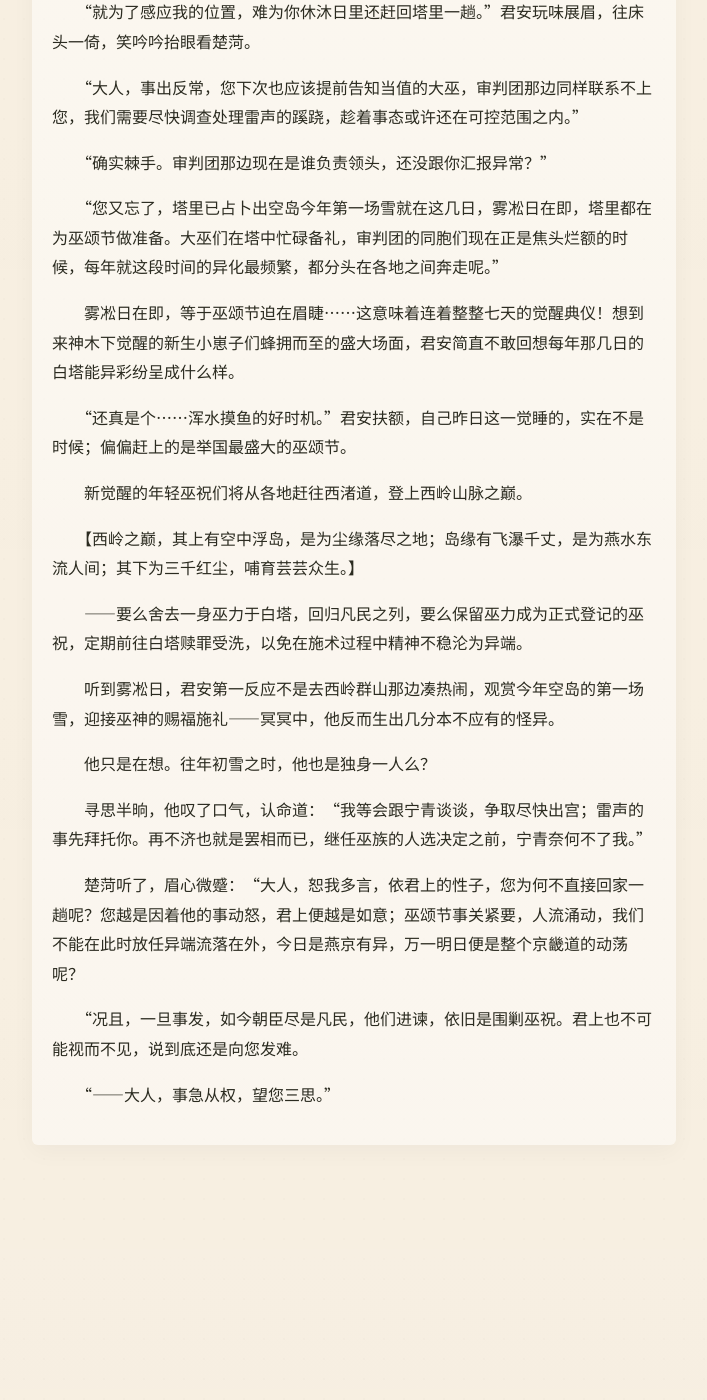
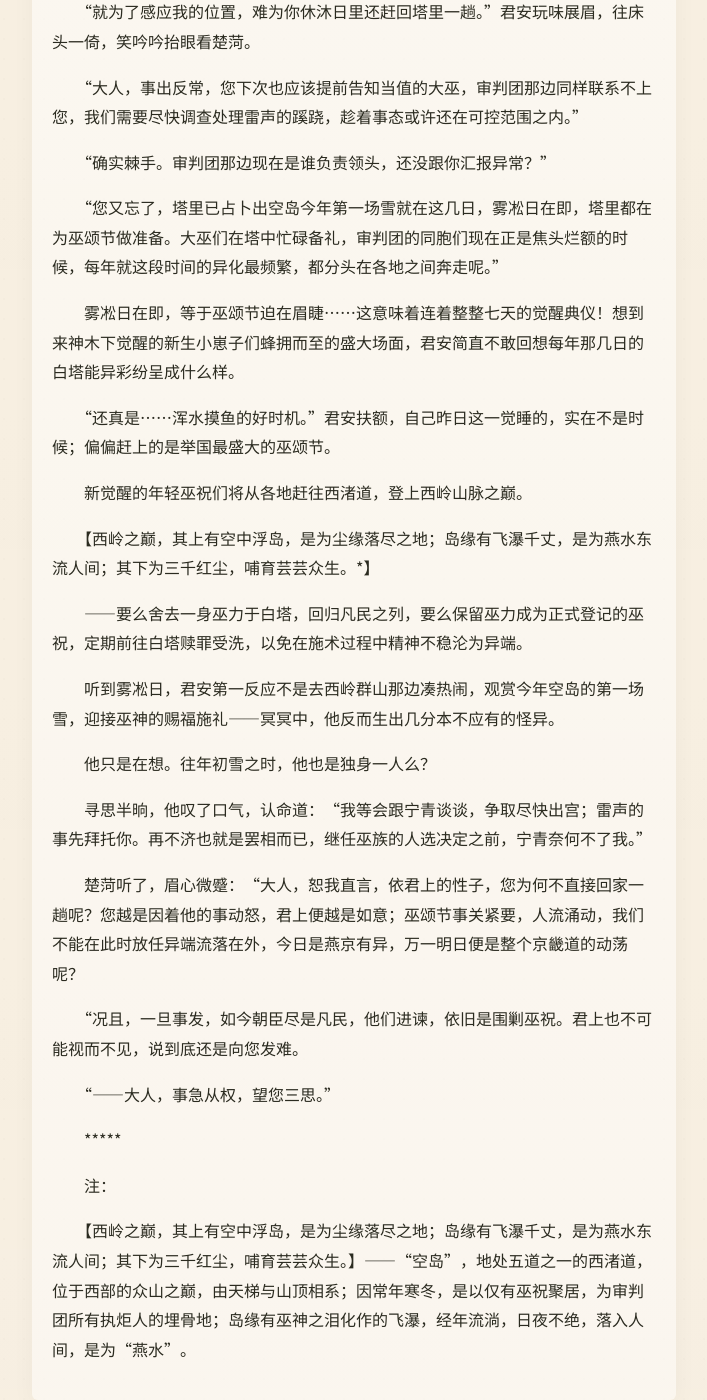
Before and after one commit to LotusSaverin/TheLeaf-BorneDream, a Jekyll site: the page built from chapter-02.md, in a window 1280 px wide and 1400 px high, scrolled down 4351 px. Shown: the whole window, without its empty margins (286-993 px from the left). Built offline with Jekyll 4.4.1, drawn with Linux system fonts in a browser that asks for light colours; some web fonts are replaced; our own code applies the rules of GitHub Pages for plain Markdown files; before the commit the page ends 5496 px from its top, so only the background shows below that.

Commit message:
Fix typos and improve clarity in chapter-02.md

```diff
--- a/chapter-02.md
+++ b/chapter-02.md
@@ -148,11 +148,11 @@
 
 　　雾凇日在即，等于巫颂节迫在眉睫……这意味着连着整整七天的觉醒典仪！想到来神木下觉醒的新生小崽子们蜂拥而至的盛大场面，君安简直不敢回想每年那几日的白塔能异彩纷呈成什么样。
 
-　　“还真是个……浑水摸鱼的好时机。”君安扶额，自己昨日这一觉睡的，实在不是时候；偏偏赶上的是举国最盛大的巫颂节。
+　　“还真是……浑水摸鱼的好时机。”君安扶额，自己昨日这一觉睡的，实在不是时候；偏偏赶上的是举国最盛大的巫颂节。
 
 　　新觉醒的年轻巫祝们将从各地赶往西渚道，登上西岭山脉之巅。
 
-　　【西岭之巅，其上有空中浮岛，是为尘缘落尽之地；岛缘有飞瀑千丈，是为燕水东流人间；其下为三千红尘，哺育芸芸众生。】
+　　【西岭之巅，其上有空中浮岛，是为尘缘落尽之地；岛缘有飞瀑千丈，是为燕水东流人间；其下为三千红尘，哺育芸芸众生。*】
 
 　　——要么舍去一身巫力于白塔，回归凡民之列，要么保留巫力成为正式登记的巫祝，定期前往白塔赎罪受洗，以免在施术过程中精神不稳沦为异端。
 
@@ -162,8 +162,14 @@
 
 　　寻思半晌，他叹了口气，认命道：“我等会跟宁青谈谈，争取尽快出宫；雷声的事先拜托你。再不济也就是罢相而已，继任巫族的人选决定之前，宁青奈何不了我。”
 
-　　楚菏听了，眉心微蹙：“大人，恕我多言，依君上的性子，您为何不直接回家一趟呢？您越是因着他的事动怒，君上便越是如意；巫颂节事关紧要，人流涌动，我们不能在此时放任异端流落在外，今日是燕京有异，万一明日便是整个京畿道的动荡呢？
+　　楚菏听了，眉心微蹙：“大人，恕我直言，依君上的性子，您为何不直接回家一趟呢？您越是因着他的事动怒，君上便越是如意；巫颂节事关紧要，人流涌动，我们不能在此时放任异端流落在外，今日是燕京有异，万一明日便是整个京畿道的动荡呢？
 
 　　“况且，一旦事发，如今朝臣尽是凡民，他们进谏，依旧是围剿巫祝。君上也不可能视而不见，说到底还是向您发难。
 
 　　“——大人，事急从权，望您三思。”
+
+　　*****
+
+　　注：
+
+　　【西岭之巅，其上有空中浮岛，是为尘缘落尽之地；岛缘有飞瀑千丈，是为燕水东流人间；其下为三千红尘，哺育芸芸众生。】——“空岛”，地处五道之一的西渚道，位于西部的众山之巅，由天梯与山顶相系；因常年寒冬，是以仅有巫祝聚居，为审判团所有执炬人的埋骨地；岛缘有巫神之泪化作的飞瀑，经年流淌，日夜不绝，落入人间，是为“燕水”。
```
